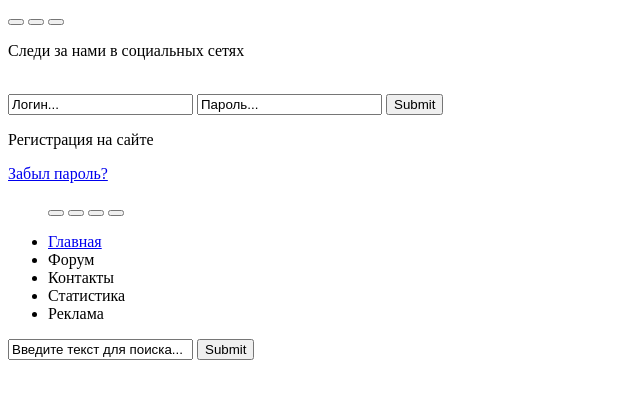
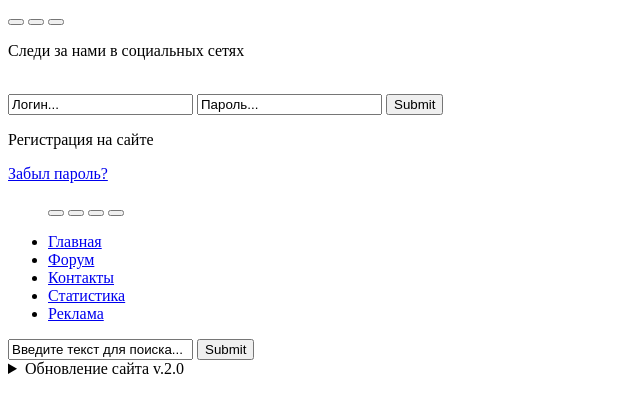
Before and after one commit to SvetlanaLucky/task-html-semantic, a plain HTML site: page index.html in a window 1280 px wide. Shown: the whole page, without its empty margins (0-640 px from the left). Drawn offline with Linux system fonts and the light colour scheme.

Commit message:
header is ready

```diff
--- a/index.html
+++ b/index.html
@@ -6,13 +6,16 @@
 </head>
 <body>
     <header>
+
         <div class="social-networks">
             <button class="facebook"></button>
             <button class="twitter"></button>
             <button class="rss"></button>
             <p>Следи за нами в социальных сетях</p>
         </div>
+
         <div class="banner"></div>
+
         <img class="logo" src="" alt=""/> <!-- Как вариант: <figure class="logo">
                                                                 <img src="" alt=""/>
                                                                 <figcaption>Современный варез портал</figcaption>
@@ -26,27 +29,37 @@
             <a href="http://restorePassword.html">Забыл пароль?</a>
             <!-- Стоит ли помещать предыдущий абзац и ссылку внутри элемента формы?-->
         </form>
+
         <menu>
             <button class="add-news"></button>
             <button class="mail-to-admin"></button>
             <button class="info-copy"></button>
             <button class="add-to-favourites"></button>
         </menu>
+
         <nav>
             <ul>
                 <li><a href="http://main.html">Главная</a></li>
-            <li><a href="http://forum.html"></a>Форум</li>
-            <li><a href="http://contacts.html"></a>Контакты</li>
-            <li><a href="http://statistics.html"></a>Статистика</li>
-            <li><a href="http://advertisement.html"></a>Реклама</li>
+                <li><a href="http://forum.html">Форум</a></li>
+                <li><a href="http://contacts.html">Контакты</a></li>
+                <li><a href="http://statistics.html">Статистика</a></li>
+                <li><a href="http://advertisement.html">Реклама</a></li>
             </ul>
         </nav>
+
         <form class="search" action="">
             <input type="text" value="Введите текст для поиска..."/>
             <input type ="submit" class="submit-searching"/>
         </form>
         <!-- Навигацию и форму поиска наверное следует вложить в div?
         Но это с точки зрения описания css стилей в дальнейшем-->
+        <div class="strange-div-with-rounded-corners"></div>
+
+        <details>
+            <summary>Обновление сайта v.2.0</summary>
+            <p>Уважаемые пользователи портала, сегодня в <time datetime="2014-06-27 12:00">12.00</time>
+               был обновлён дизайн и CMS нашего портала. Администрация.</p>
+        </details>
     </header>
 </body>
 </html>
```
Lines whose indentation alone changed are shown as unchanged.
